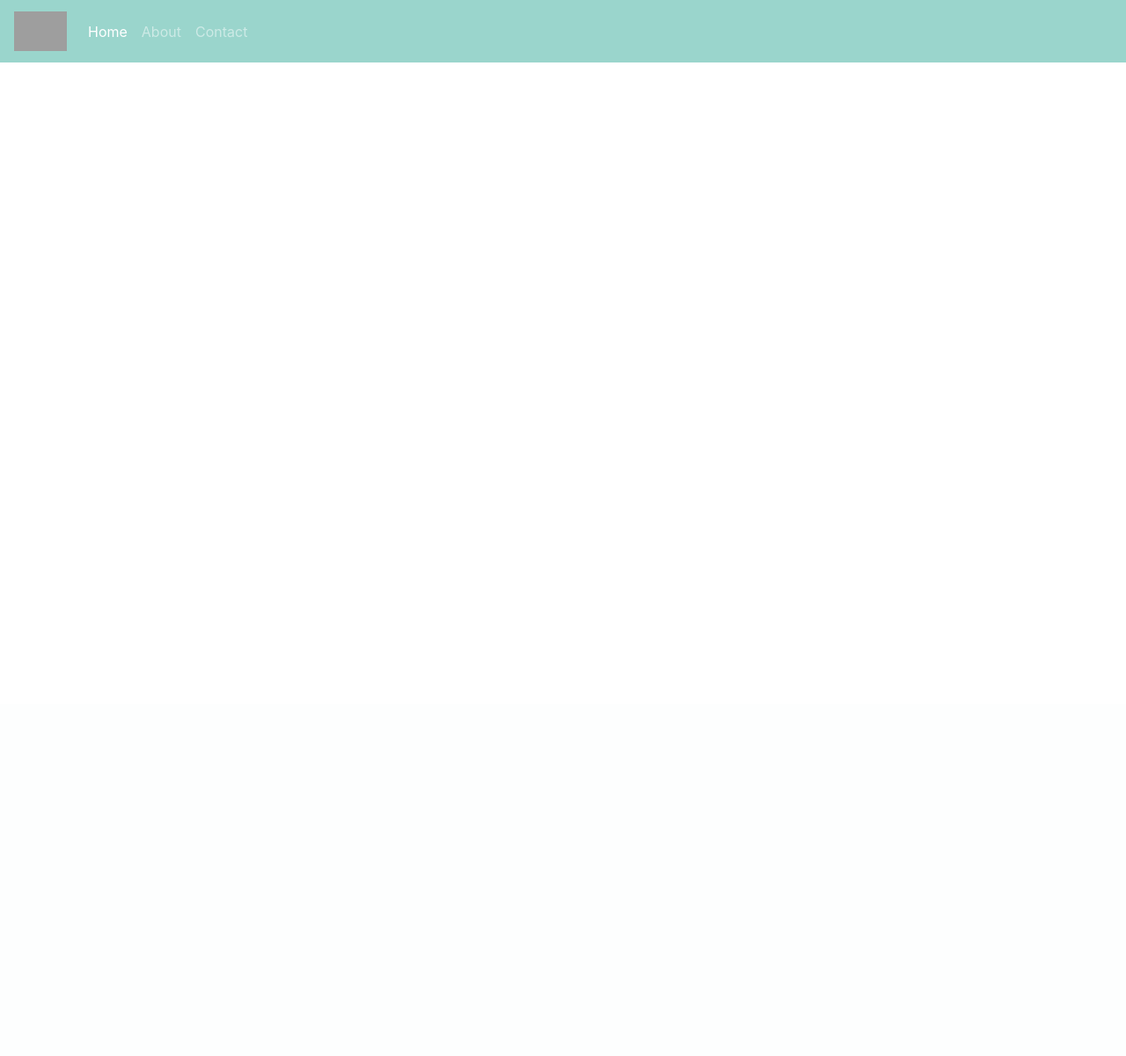
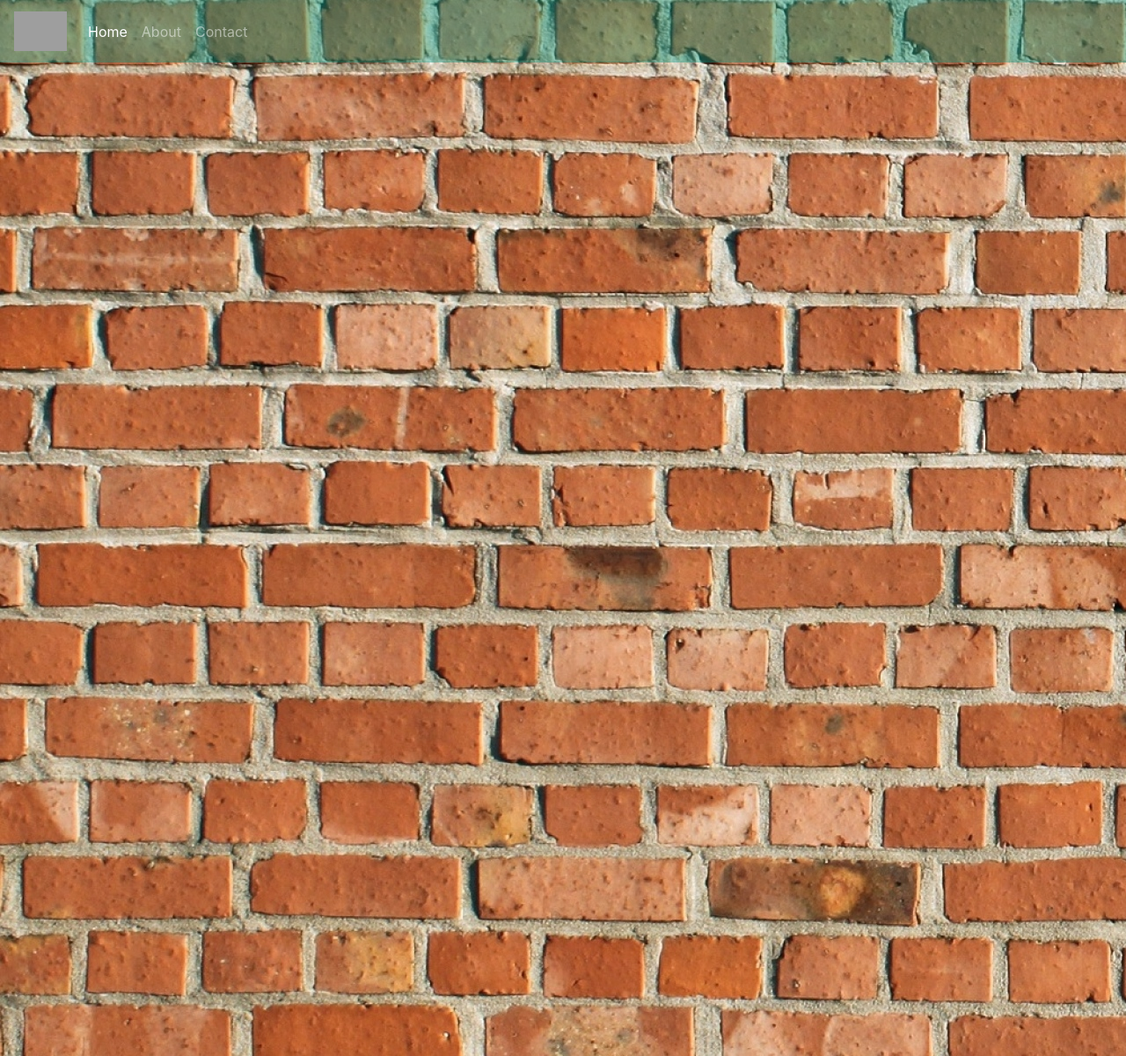
Before and after one commit to VLaD0S/WebPlumbing, a Django app: page / in a window 1280 px wide. Shown: the whole page at 88% size. Before the commit the page ends 71 px from the top, so only its background shows below. Run offline with Django 3.2, Linux system fonts and the light colour scheme; some libraries are stand-ins or nearby versions; grey boxes are pictures that could not be loaded.

Commit message:
added navbar transparency

```diff
--- a/WebPlumbing/plumbing/static/css/about_stylesheet.css
+++ b/WebPlumbing/plumbing/static/css/about_stylesheet.css
@@ -1,3 +1,8 @@
 .navbar-brand img {
     max-height: 45px;
 }
+
+
+.navbar-trans {
+    background-color:rgba(3, 151, 128, 0.40);
+}
--- a/WebPlumbing/plumbing/templates/about.html
+++ b/WebPlumbing/plumbing/templates/about.html
@@ -25,7 +25,7 @@
 
   <body>
      <!-- navbar reworked -->
-     <nav class="navbar navbar-expand-sm navbar-dark" style="background-color:rgba(3, 151, 128, 0.40)">
+     <nav class="navbar navbar-expand-sm navbar-dark fixed-top navbar-trans">
          <a class="navbar-brand" href="#">
              <img src="{% static "images/fgn_icon_simple.svg"%}" />
          </a>
@@ -50,11 +50,16 @@
          </div>
 
 
-
-
      </nav>
 
 
+      <div id="main_carousel" class="carousel slide" data-ride="carousel">
+          <div class="carousel-inner">
+              <div class="carousel-inner active">
+                  <img id="carousel-image-one" src="{% static "images/brick_wall.jpg" %}" alt="First image" />
+              </div>
+          </div>
+      </div>
 
 
 
```
